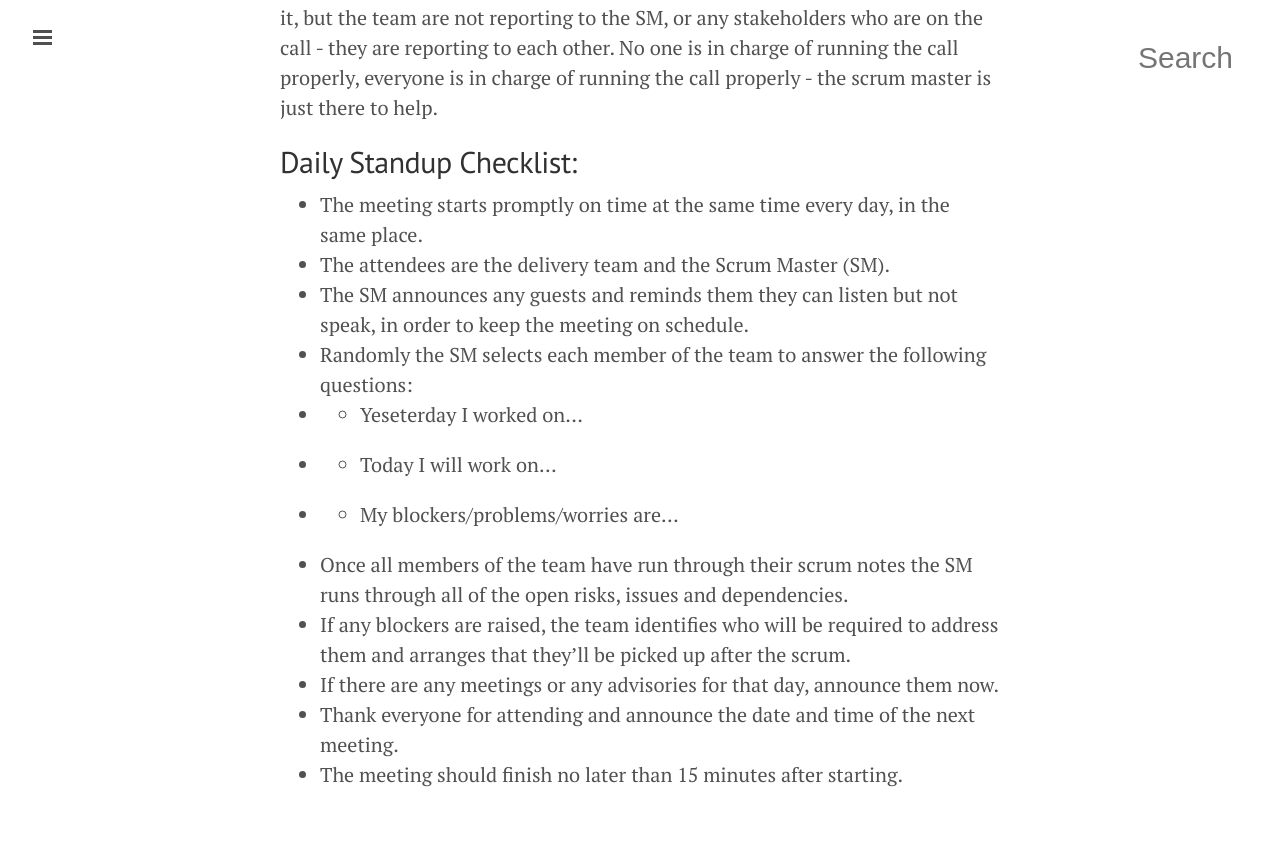
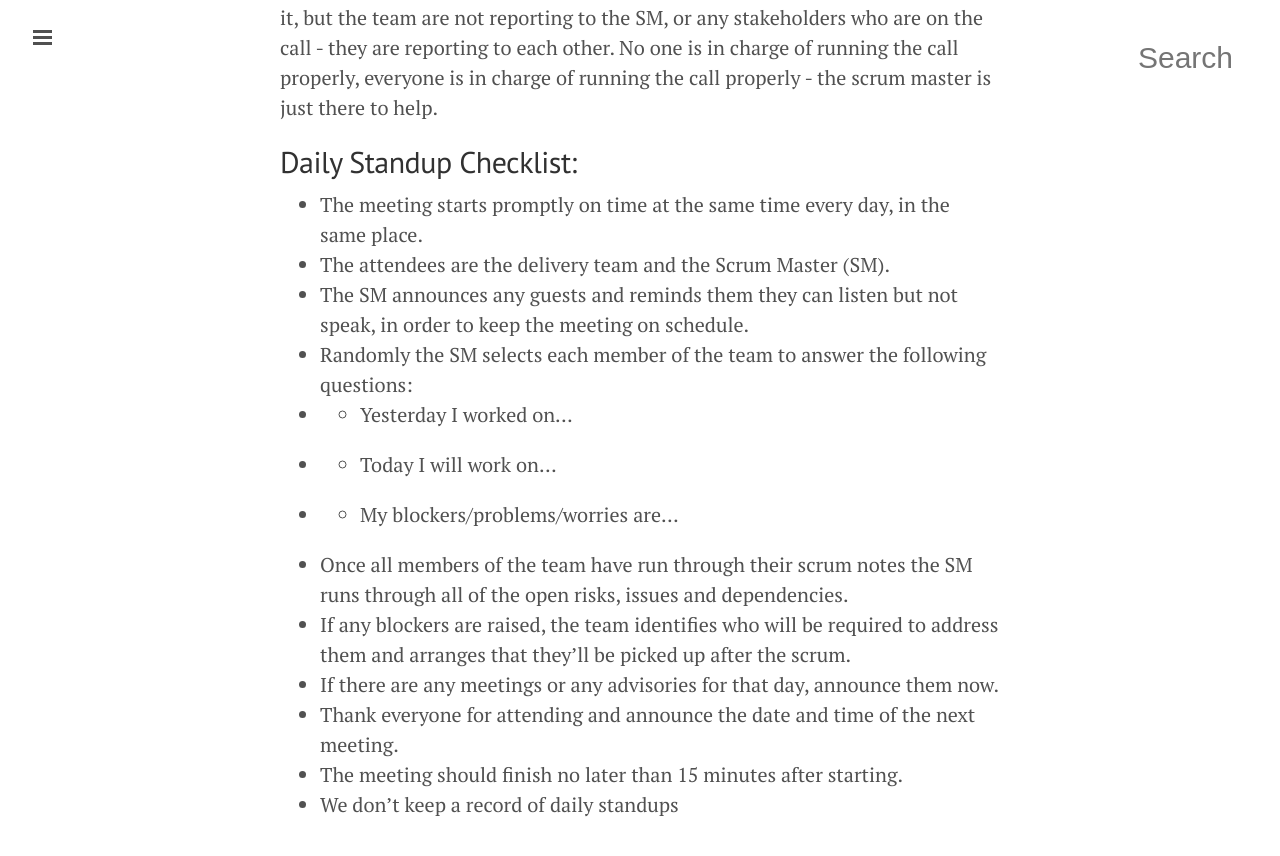
Before and after one commit to tormi/WunderWay, a Jekyll site: the page built from delivering-projects/daily-standup.md, in a window 1280 px wide and 900 px high, scrolled down 637 px. Shown: the top 856 px of the window. Built offline with Jekyll 4.4.1, drawn with Linux system fonts in a browser that asks for light colours; nearby versions of some CDN libraries; Markdown is read by kramdown in place of the engine named in the settings.

Commit message:
Update daily-standup.md
correcting spelling mistakes, small text additions

```diff
--- a/delivering-projects/daily-standup.md
+++ b/delivering-projects/daily-standup.md
@@ -24,11 +24,12 @@ The Scrum Master (SM) attends the meeting to coach the team through running it,
 * The attendees are the delivery team and the Scrum Master (SM).
 * The SM announces any guests and reminds them they can listen but not speak, in order to keep the meeting on schedule.
 * Randomly the SM selects each member of the team to answer the following questions:
-* * Yeseterday I worked on...
-* * Today I will work on...
-* * My blockers/problems/worries are...
+*  - Yesterday I worked on...
+*  - Today I will work on...
+*  - My blockers/problems/worries are...
 * Once all members of the team have run through their scrum notes the SM runs through all of the open risks, issues and dependencies.
 * If any blockers are raised, the team identifies who will be required to address them and arranges that they’ll be picked up after the scrum.
 * If there are any meetings or any advisories for that day, announce them now.
 * Thank everyone for attending and announce the date and time of the next meeting.
 * The meeting should finish no later than 15 minutes after starting.
+* We don't keep a record of daily standups
```
